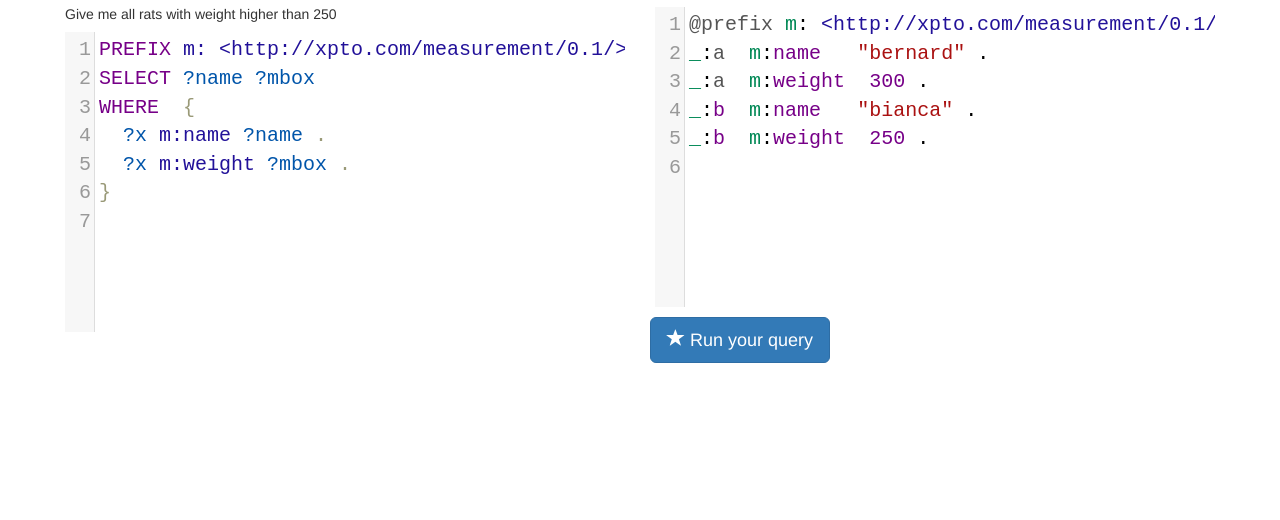
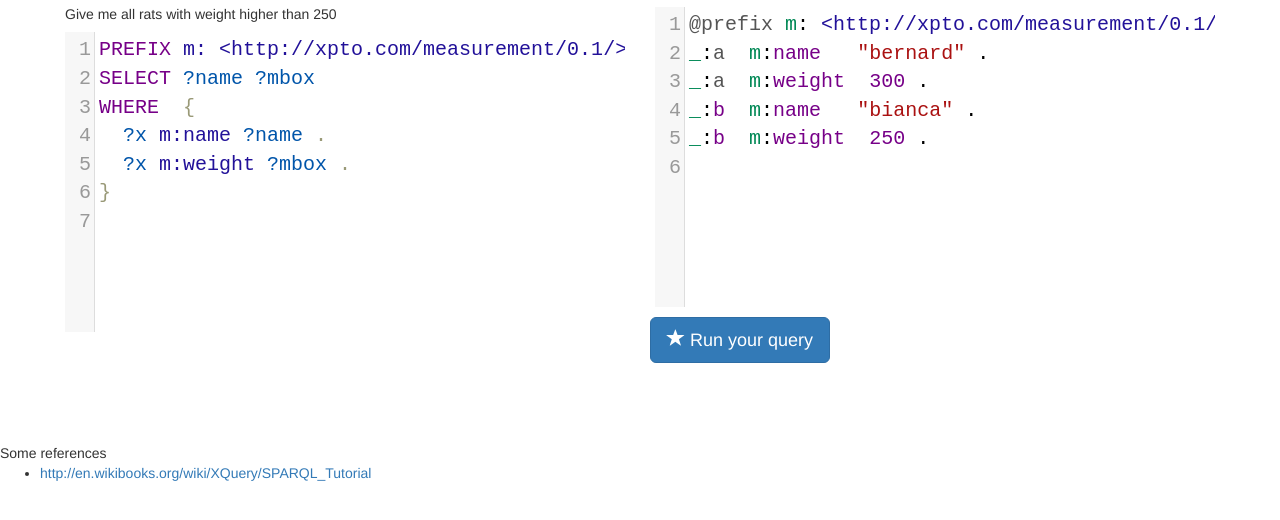
Before and after one commit to ddtxra/hercules, a plain HTML site: page index.html in a window 1280 px wide. Shown: the part 106-626 px from the top of the page. Drawn offline with nearby package versions, Linux system fonts and the light colour scheme.

Commit message:
adding gh-pages

```diff
--- a/index.html
+++ b/index.html
@@ -57,4 +57,8 @@ var turtleEditor = CodeMirror.fromTextArea(document.getElementById("turtleEditor
 
 
 </div>
+Some references
+<ul>
+  <li><a target="_blank" href="http://en.wikibooks.org/wiki/XQuery/SPARQL_Tutorial">http://en.wikibooks.org/wiki/XQuery/SPARQL_Tutorial</a></li>
+</ul>
 </html>
```
